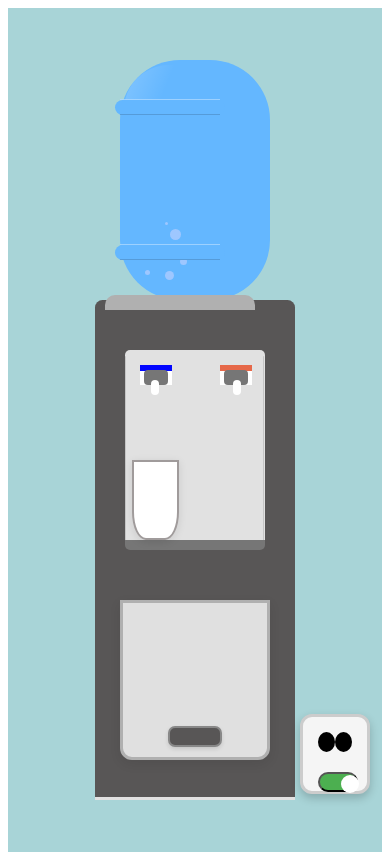
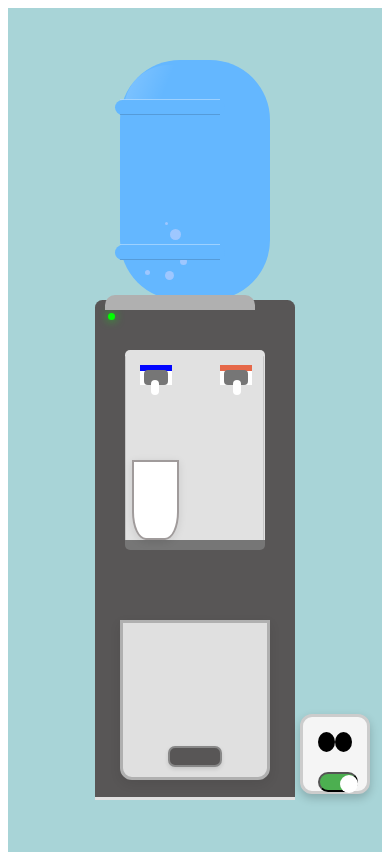
Before and after one commit to Enigma-Deez/Water-Dispenser-CSS-JS-., a plain HTML site: page Index.html in a window 390 px wide. Both pictures are taken after a click on the button 338 px from the left and 782 px from the top of the page. Drawn offline with Linux system fonts and the light colour scheme.

Commit message:
Proper code.
Working switch that toggles taps and power switch on and off. And ready for submission. Next up responsiveness and some minor css styling error correction.

```diff
--- a/Index.html
+++ b/Index.html
@@ -23,6 +23,7 @@
         </section>
 
         <section class="stand">
+            <div id="powerLight" class="light"></div>
             <div class="taps">
                 <div class="cold">
                     <button id="toggleBtn"></button>
--- a/script.js
+++ b/script.js
@@ -25,12 +25,8 @@ document.addEventListener('DOMContentLoaded', function () {
 //Tap logic
 
 //   Switch logic
-const switchBtn = document.querySelector('.switch');
-
-switchBtn.addEventListener('click', () => {
-  switchBtn.classList.toggle('on');
-});
-
+const powerSwitch = document.querySelector('.switch');
+const powerLight = document.getElementById('powerLight');
 
 const waterCold = document.getElementById("waterCold");
 const waterHot = document.getElementById("waterHot");
@@ -40,22 +36,37 @@ const btn2 = document.getElementById("toggleBtn2");
 let coldOn = false;
 let hotOn = false;
 
+// Disable taps initially
+[btn, btn2].forEach(ctrl => ctrl.disabled = true);
+
+// Power switch logic
+powerSwitch.addEventListener('click', () => {
+  powerSwitch.classList.toggle('on');   // slides switch
+  powerLight.classList.toggle('on');    // turns light on/off
+
+  if (powerSwitch.classList.contains('on')) {
+    [btn, btn2].forEach(ctrl => ctrl.disabled = false);
+  } else {
+    [btn, btn2].forEach(ctrl => ctrl.disabled = true);
+    waterCold.classList.remove('on');
+    waterHot.classList.remove('on');
+    coldOn = false;
+    hotOn = false;
+  }
+});
+
 // Cold tap
 btn.addEventListener("click", () => {
-  coldOn = !coldOn;
-  if (coldOn) {
-    waterCold.classList.add("on");
-  } else {
-    waterCold.classList.remove("on");
+  if (!btn.disabled) {
+    coldOn = !coldOn;
+    waterCold.classList.toggle("on", coldOn);
   }
 });
 
 // Hot tap
 btn2.addEventListener("click", () => {
-  hotOn = !hotOn;
-  if (hotOn) {
-    waterHot.classList.add("on");
-  } else {
-    waterHot.classList.remove("on");
+  if (!btn2.disabled) {
+    hotOn = !hotOn;
+    waterHot.classList.toggle("on", hotOn);
   }
 });
--- a/style.css
+++ b/style.css
@@ -1,3 +1,51 @@
+/* Switch */
+.switch {
+  width: 60px;
+  height: 30px;
+  background: gray;
+  border-radius: 30px;
+  position: relative;
+  cursor: pointer;
+  transition: background 0.3s, box-shadow 0.3s;
+}
+
+.switch::before {
+  content: "";
+  position: absolute;
+  width: 26px;
+  height: 26px;
+  background: rgb(255, 250, 250);
+  border-radius: 50%;
+  top: 1px;
+  left: 2px;
+  transition: transform 0.3s;
+}
+
+/* Switch ON state */
+.switch.on {
+  background: green;   /* ✅ this turns the background green */
+}
+
+.switch.on::before {
+  transform: translateX(-1px); /* ✅ this slides knob right */
+}
+
+/* Power light */
+#powerLight {
+  width: 7px;
+  height: 7px;
+  background: red;
+  border-radius: 60%;
+  margin: 13px;
+  box-shadow: 0 0 5px rgba(255,0,0,0.6);
+  transition: background 0.3s, box-shadow 0.3s;
+}
+
+#powerLight.on {
+  background: lime;
+  box-shadow: 0 0 10px rgba(0,255,0,0.8);
+}
+
 /* The socket */
 .socket {
   position: fixed;
@@ -406,7 +454,7 @@ border-top-right-radius: 7.5px;
 /* Active state */
 #waterCold.on,
 #waterHot.on {
-  height: 120px;
+  height: 147.5px;
   opacity: 1;
 }
 
@@ -470,13 +518,13 @@ border-top-right-radius: 7.5px;
       transform: translateX(-50%);
       transition: height 0.5s;
     }
-/*
+
     .waterhot.on {
       height: 150px;
     }
         .watercold.on {
       height: 150px;
-    } */
+    }
 
 
 
```
